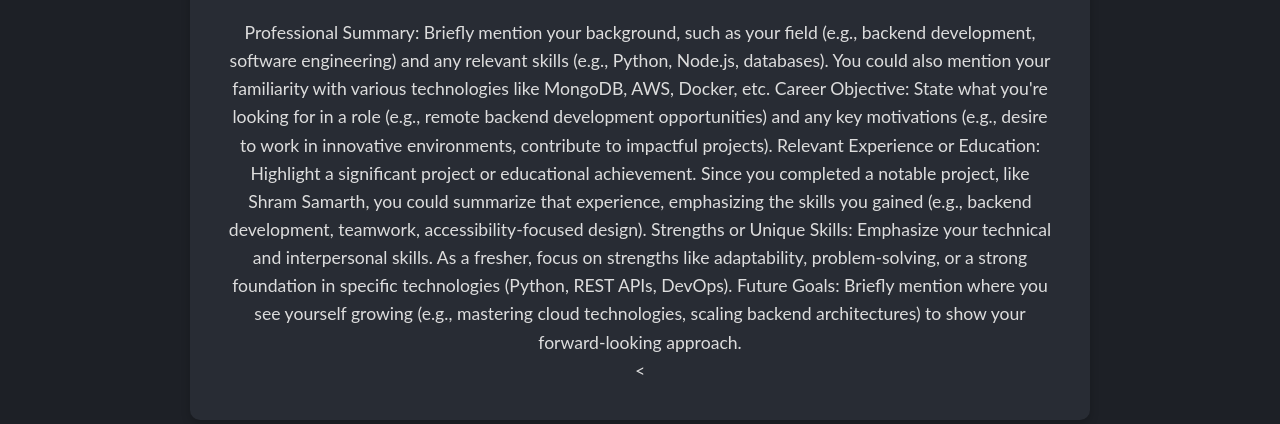
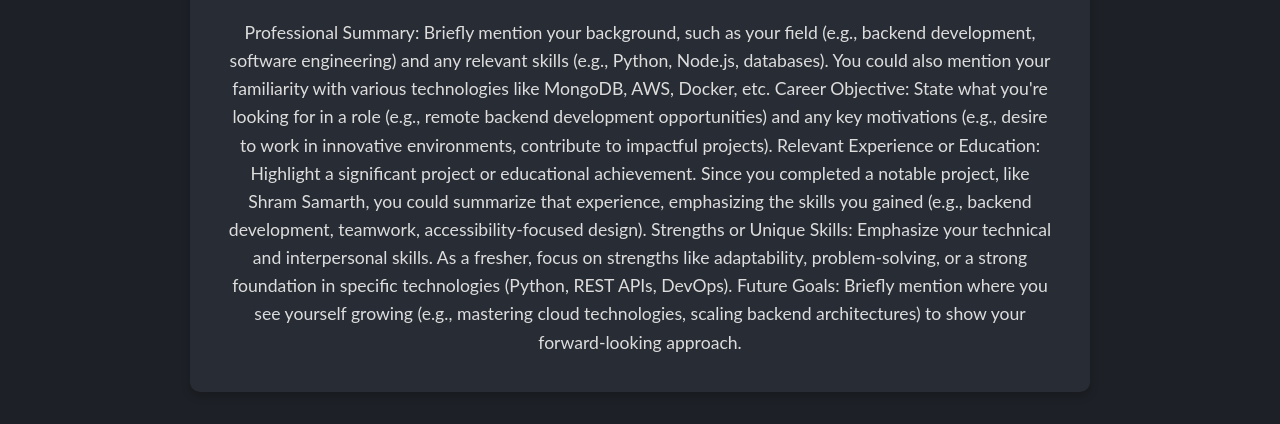
Before and after one commit to Meghraj1207/portfolio, a plain HTML site: page index.html in a window 1280 px wide. Shown: the part 376-800 px from the top of the page. Drawn offline with Linux system fonts and the light colour scheme.

Commit message:
Update index.html

```diff
--- a/index.html
+++ b/index.html
@@ -339,7 +339,7 @@
             Relevant Experience or Education: Highlight a significant project or educational achievement. Since you completed a notable project, like Shram Samarth, you could summarize that experience, emphasizing the skills you gained (e.g., backend
             development, teamwork, accessibility-focused design). Strengths or Unique Skills: Emphasize your technical and interpersonal skills. As a fresher, focus on strengths like adaptability, problem-solving, or a strong foundation in specific technologies
             (Python, REST APIs, DevOps). Future Goals: Briefly mention where you see yourself growing (e.g., mastering cloud technologies, scaling backend architectures) to show your forward-looking approach.</p>
-        < </section>
+    </section>
 
     <section id="skills" class="skills">
         <h2>Technical Skills</h2>
```
Lines whose indentation alone changed are shown as unchanged.
